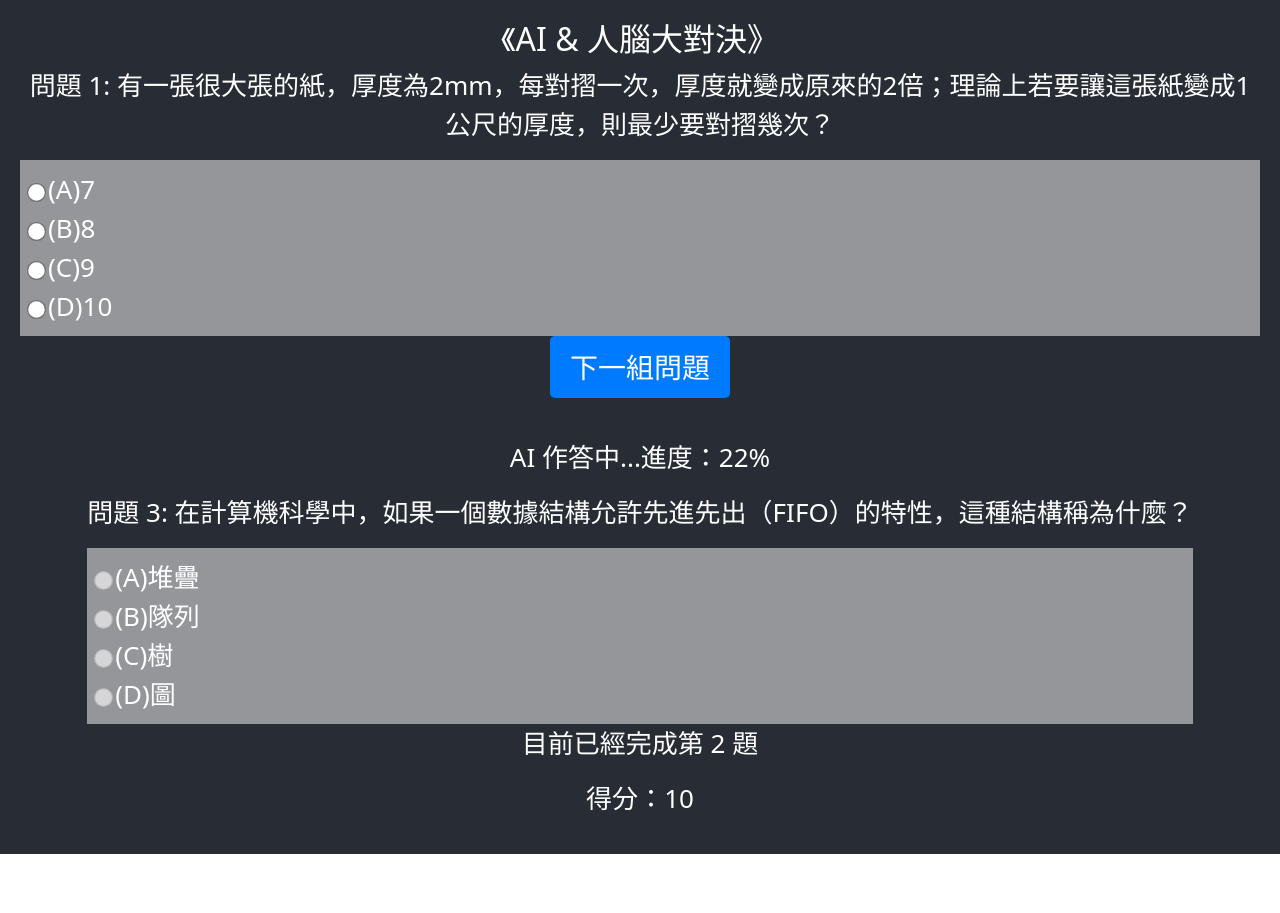
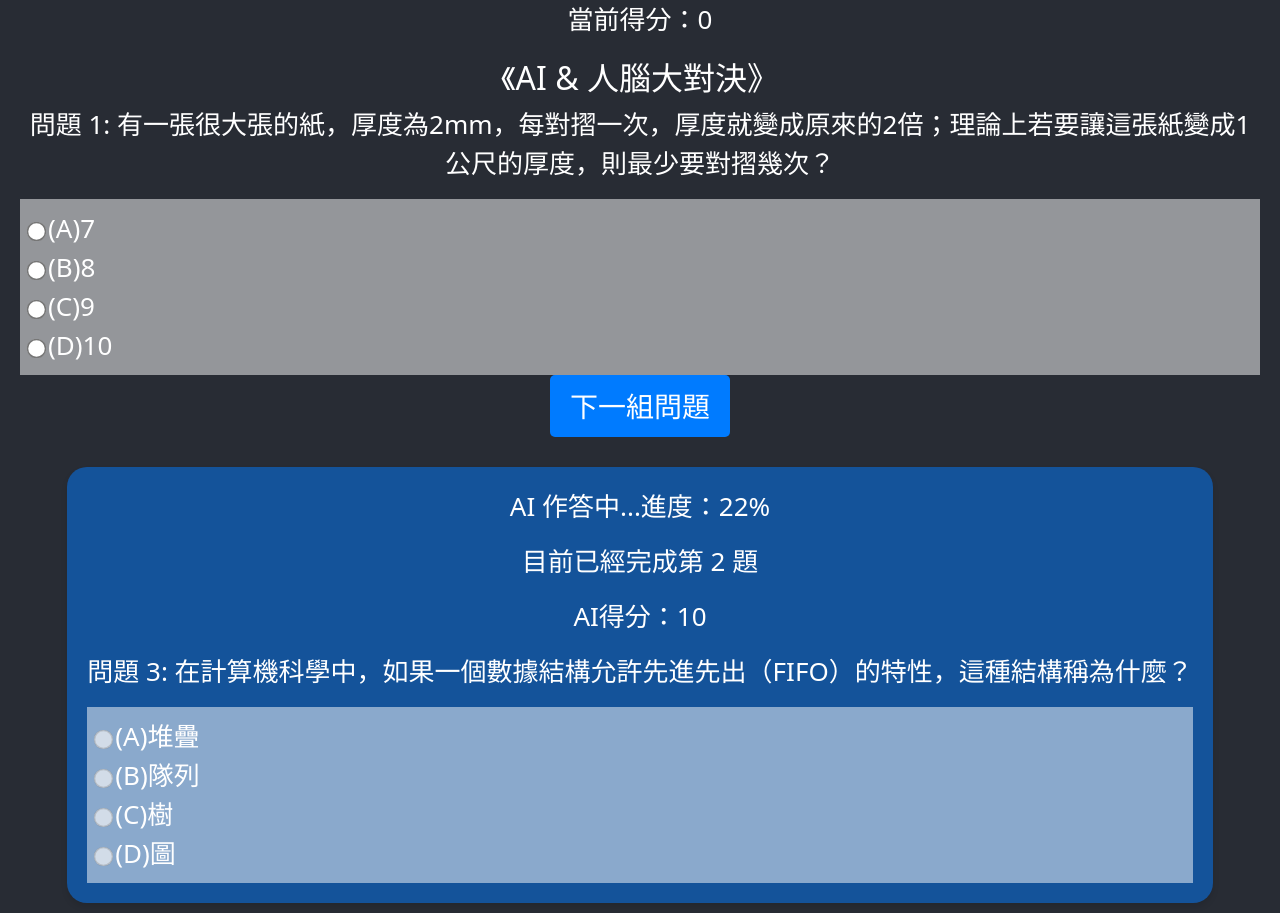
Before and after one commit to RexWei1016/AIvsHumanTest, a React (Create React App) app: page / in a window 1280 px wide. Before the commit the page ends 854 px from the top, so only its background shows below. Built offline with nearby package versions, Linux system fonts and the light colour scheme.

Commit message:
[修改] 樣式與計分模式

```diff
--- a/public/index.html
+++ b/public/index.html
@@ -24,7 +24,7 @@
       work correctly both with client-side routing and a non-root public URL.
       Learn how to configure a non-root public URL by running `npm run build`.
     -->
-    <title>React App</title>
+    <title>AI & 人腦大對決</title>
   </head>
   <body>
     <noscript>You need to enable JavaScript to run this app.</noscript>
--- a/src/App.css
+++ b/src/App.css
@@ -3,8 +3,16 @@
   grid-template-columns: 1fr 1fr; /* 將 header 分為兩部分 */
 }
 
-.question-section, .ai-progress-section {
+.question-section {
   padding: 20px;
+}
+.ai-progress-section {
+  background-color: rgba(0, 123, 255, 0.5); /* 使用淺藍色並設置透明度 */
+  padding: 20px;
+  border-radius: 20px; /* 增加圓角 */
+  color: white; /* 白色文字 */
+  margin: 10px 0;
+  box-shadow: 0 4px 6px rgba(0, 0, 0, 0.1); /* 添加陰影 */
 }
 
 
--- a/src/App.js
+++ b/src/App.js
@@ -10,79 +10,110 @@ function App() {
   const [answers, setAnswers] = useState({});
   const [aiProgress, setAIProgress] = useState(0); // AI作答進度
   const [currentBlock, setCurrentBlock] = useState(1); // 目前顯示的區塊
+  const [score, setScore] = useState(0);
 
   const totalQuestions = 10; // 設定題目數量
   const questions = [
     {
       id: 1,
       text: "問題 1: 有一張很大張的紙，厚度為2mm，每對摺一次，厚度就變成原來的2倍；理論上若要讓這張紙變成1公尺的厚度，則最少要對摺幾次？",
-      options: ["(A)7", "(B)8", "(C)9", "(D)10"]
+      options: ["(A)7", "(B)8", "(C)9", "(D)10"],
+      correctAnswer: "D"
     },
     {
       id: 2,
       text: "問題 2: 連續擲一粒均勻骰子三次，求三次中至少出現一次4點的機率為？",
-      options: ["(A)91/216", "(B)125/216", "(C)71/216", "(D)61/216"]
+      options: ["(A)91/216", "(B)125/216", "(C)71/216", "(D)61/216"],
+      correctAnswer: "A"
     },
     {
       id: 3,
       text: "問題 3: 在計算機科學中，如果一個數據結構允許先進先出（FIFO）的特性，這種結構稱為什麼？",
-      options: ["(A)堆疊", "(B)隊列", "(C)樹", "(D)圖"]
+      options: ["(A)堆疊", "(B)隊列", "(C)樹", "(D)圖"],
+      correctAnswer: "B"
     },
     {
       id: 4,
       text: "問題 4: 哪一個行星是太陽系中最大的？",
-      options: ["(A)地球", "(B)木星", "(C)火星", "(D)水星"]
+      options: ["(A)地球", "(B)木星", "(C)火星", "(D)水星"],
+      correctAnswer: "B"
     },
     {
       id: 5,
       text: "問題 5: 「畢達哥拉斯定理」是關於什麼形狀的性質？",
-      options: ["(A)圓形", "(B)橢圓", "(C)正方形", "(D)三角形"]
+      options: ["(A)圓形", "(B)橢圓", "(C)正方形", "(D)三角形"],
+      correctAnswer: "D"
     },
     {
       id: 6,
       text: "問題 6: 一光年大約是多少公里？",
-      options: ["(A)約9.46億公里", "(B)約9.46萬公里", "(C)約9.46兆公里", "(D)約9.46百萬公里"]
+      options: ["(A)約9.46億公里", "(B)約9.46萬公里", "(C)約9.46兆公里", "(D)約9.46百萬公里"],
+      correctAnswer: "A"
     },
     {
       id: 7,
       text: "問題 7: 在一次賽跑比賽中，如果你超過了第二名，那麼你現在是第幾名？",
-      options: ["(A)第一名", "(B)第二名", "(C)第三名", "(D)這是不可能的"]
+      options: ["(A)第一名", "(B)第二名", "(C)第三名", "(D)這是不可能的"],
+      correctAnswer: "D"
     },
     {
       id: 8,
       text: "問題 8: 國際象棋中，哪一個棋子可以「跳過」其他棋子？",
-      options: ["(A)國王", "(B)皇后", "(C)象", "(D)馬"]
+      options: ["(A)國王", "(B)皇后", "(C)象", "(D)馬"],
+      correctAnswer: "D"
     },
     {
       id: 9,
       text: "問題 9: 哪一種維生素可由人體在陽光照射下自行合成？",
-      options: ["(A)維生素A", "(B)維生素B12", "(C)維生素C", "(D)維生素D"]
+      options: ["(A)維生素A", "(B)維生素B12", "(C)維生素C", "(D)維生素D"],
+      correctAnswer: "D"
     },
     {
       id: 10,
       text: "問題 10: 歐洲的哪個國家有一個城市是既是首都也是國家名稱？",
-      options: ["(A)盧森堡", "(B)巴黎", "(C)倫敦", "(D)里斯本"]
+      options: ["(A)盧森堡", "(B)巴黎", "(C)倫敦", "(D)里斯本"],
+      correctAnswer: "A"
     }
   ];
 
 
 
-
   const handleAnswerChange = (questionId, answer) => {
+    // console.log("Answer received for question ID " + questionId + ": " + answer);
     setAnswers(prevAnswers => ({
       ...prevAnswers,
       [questionId]: answer
     }));
+    // const question = questions.find(q => q.id === questionId);
+    // console.log("Correct answer should be: " + question.correctAnswer);
+    // if (answer === question.correctAnswer) {
+    //   console.log("Answer is correct, updating score.");
+    //   setScore(prevScore => prevScore + 1);
+    // } else {
+    //   console.log("Answer is incorrect, score not updated.");
+    // }
   };
 
-  const handleSubmit = () => {
-    // 在這裡處理提交問卷的邏輯，比如驗證答案、計算結果等
-    console.log('Answers:', answers);
+
+  const handleNextBlock = () => {
+    if (answers[currentBlock]) {  // 檢查是否已回答當前題目
+      // 獲取當前問題
+      const question = questions[currentBlock - 1]; // 陣列索引從0開始，而currentBlock從1開始
+      if (answers[currentBlock] === question.correctAnswer) {
+        setScore(prevScore => prevScore + 5);  // 答對加一分
+      }
+
+      if (currentBlock < questions.length) {
+        setCurrentBlock(prevBlock => prevBlock + 1);
+      } else {
+        console.log('測驗完成，您的得分：' + score);
+        alert('測驗已完成，您的得分：' + score);
+      }
+    } else {
+      alert('請先作答再進行到下一題。');
+    }
   };
 
-  const handleNextBlock = () => {
-    setCurrentBlock(prevBlock => prevBlock + 1);
-  };
 
 
   useEffect(() => {
@@ -100,6 +131,7 @@ function App() {
   return (
     <div className="App">
       <header className="App-header">
+        <div className="score-display">當前得分：{score}</div>
         <div className="question-section">
           {questions.map((question, index) => (
             <div key={question.id} style={{ display: currentBlock === index + 1 ? 'block' : 'none' }}>
@@ -113,7 +145,8 @@ function App() {
                 option4Text={question.options[3]}
                 handleAnswerChange={handleAnswerChange}
               />
-              <NextButton title="下一組問題" onClick={() => setCurrentBlock(currentBlock + 1)} />
+              <NextButton title={index + 1 === questions.length ? "完成測驗" : "下一組問題"} onClick={handleNextBlock} />
+              {/* <NextButton title="下一組問題" onClick={() => setCurrentBlock(currentBlock + 1)} /> */}
             </div>
           ))}
         </div>
@@ -123,82 +156,6 @@ function App() {
       </header>
     </div>
   );
-  // return (
-  //   <div className="App">
-  //     <header className="App-header">
-  //       <div className="question-section">
-  //         {/* 根據 currentBlock 顯示對應的問題 */}
-  //         <div style={{ display: currentBlock === 1 ? 'block' : 'none' }}>
-  //           <h2>《數理題目》</h2>
-  //           <Question
-  //             questionId="1"
-  //             questionText="問題 1: 有一張很大張的紙，厚度為2mm，每對摺一次，厚度就變成1倍的厚度；理論上若要讓這張紙變成1公尺的厚度，則最少要對摺幾次？"
-  //             option1Text="(A)7"
-  //             option2Text="(B)8"
-  //             option3Text="(C)9"
-  //             option4Text="(D)10"
-  //             handleAnswerChange={handleAnswerChange}
-  //           />
-  //           <NextButton title="下一組問題" onClick={handleNextBlock} />
-  //         </div>
-
-  //         <div style={{ display: currentBlock === 2 ? 'block' : 'none' }}>
-  //           <h2>《數理題目》</h2>
-  //           <Question
-  //             questionId="2"
-  //             questionText="問題 2: 連續擲一粒均勻骰子三次，求三次中至少出現一次4點的機率為？"
-  //             option1Text="(A)91/216"
-  //             option2Text="(B)81/216"
-  //             option3Text="(C)71/216"
-  //             option4Text="(D)61/216"
-  //             handleAnswerChange={handleAnswerChange}
-  //           />
-  //           <NextButton title="下一組問題" onClick={handleNextBlock} />
-  //         </div>
-
-  //         <div style={{ display: currentBlock === 3 ? 'block' : 'none' }}>
-  //           <h2>《數理測驗》</h2>
-  //           <Question
-  //             questionId="2"
-  //             questionText="問題 3: 連續擲一粒均勻骰子三次，求三次中至少出現一次4點的機率為？"
-  //             option1Text="(A)91/216"
-  //             option2Text="(B)81/216"
-  //             option3Text="(C)71/216"
-  //             option4Text="(D)61/216"
-  //             handleAnswerChange={handleAnswerChange}
-  //           />
-  //           <NextButton title="下一組問題" onClick={handleNextBlock} />
-  //         </div>
-  //         <div style={{ display: currentBlock === 4 ? 'block' : 'none' }}>
-  //           <h2>第二組題目</h2>
-  //           <Question
-  //             questionId="3"
-  //             questionText="問題 3: 這是另一組示例問題"
-  //             handleAnswerChange={handleAnswerChange}
-  //           />
-  //           <NextButton title="下一組問題" onClick={handleNextBlock} />
-  //         </div>
-  //         <div style={{ display: currentBlock === 5 ? 'block' : 'none' }}>
-  //           <h2>第三組題目</h2>
-  //           <Question
-  //             questionId="5"
-  //             questionText="問題 5: 這是第三組示例問題"
-  //             handleAnswerChange={handleAnswerChange}
-  //           />
-  //           <Question
-  //             questionId="6"
-  //             questionText="問題 6: 這是第三組示例問題的第二題"
-  //             handleAnswerChange={handleAnswerChange}
-  //           />
-  //           <NextButton title="提交問卷" onClick={handleNextBlock} />
-  //         </div>
-  //       </div>
-  //       <div className="ai-progress-section">
-  //         <AIProgress progress={aiProgress} totalQuestions={totalQuestions} />
-  //       </div>
-  //     </header>
-  //   </div>
-  // );
 }
 
 export default App;
--- a/src/Component/AIProgress.js
+++ b/src/Component/AIProgress.js
@@ -83,6 +83,8 @@ function AIProgress({ progress, totalQuestions }) {
   return (
     <div>
       <p>{progress === 100 ? 'AI 已完成作答' : 'AI 作答中...進度：' + progress + '%'}</p>
+      <p>{progress === 100 ? '' : '目前已經完成第 ' + (currentQuestion) + ' 題'}</p>
+      <p> AI得分：{score}</p>
       {progress < 100 && (
         <Question
           questionId={currentQuestion}
@@ -95,8 +97,6 @@ function AIProgress({ progress, totalQuestions }) {
           disabled={true}
         />
       )}
-      <p>{progress === 100 ? '' : '目前已經完成第 ' + (currentQuestion) + ' 題'}</p>
-      <p>得分：{score}</p>
     </div>
   );
 }
```
Also changed, not shown: src/Component/Question.js (+4 -4 lines), public/ai_logo.png (added), 1 other file (tests, documents, lock files or other folders).
